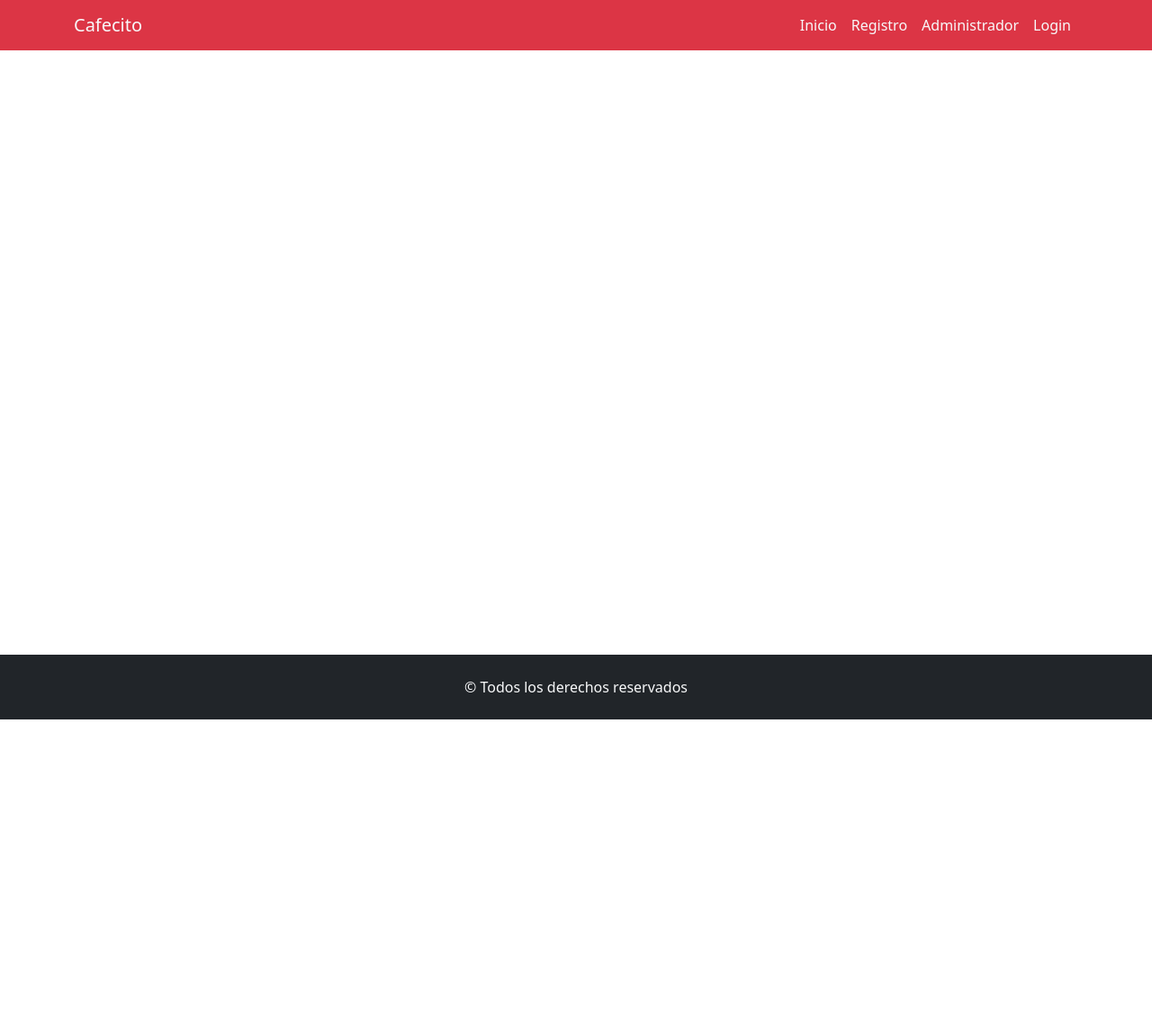
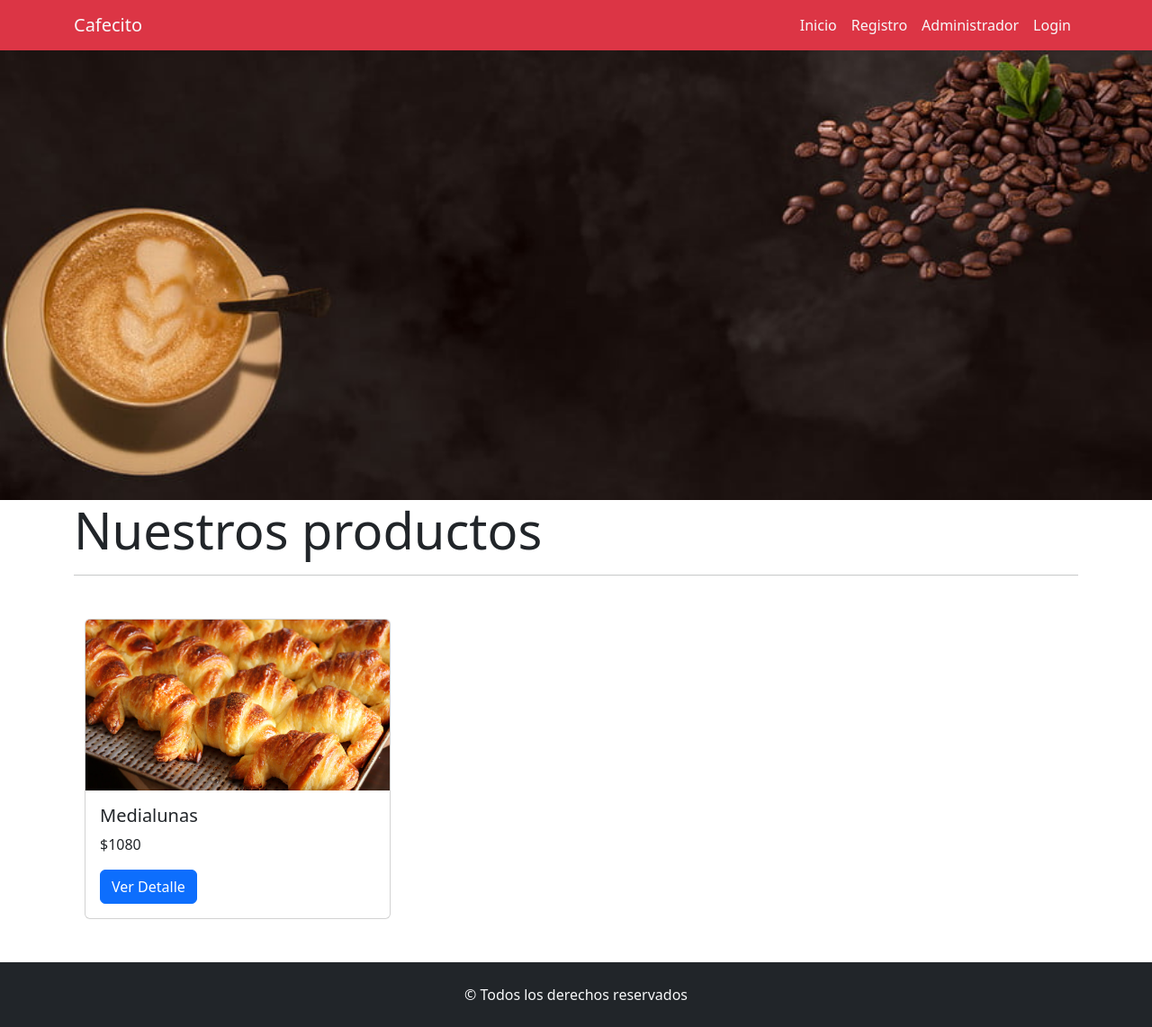
Before and after one commit to Juliancito1/CafecitoReact, a React (Vite) app: page / in a window 1280 px wide. Shown: the whole page at 90% size. Before the commit the page ends 800 px from the top, so only its background shows below. Built offline with nearby package versions, Linux system fonts and the light colour scheme.

Commit message:
Se crearon los componentes Inicio y CardProducto, se agrego la imagen del banner y de la card en assets

```diff
--- a/src/App.css
+++ b/src/App.css
@@ -7,3 +7,8 @@
 .mainPage{
     flex-grow: 1;
 }
+
+.img-Banner{
+  height: 500px;
+  object-fit: cover;
+}
--- a/src/App.jsx
+++ b/src/App.jsx
@@ -1,14 +1,16 @@
 import './App.css'
 import 'bootstrap/dist/css/bootstrap.min.css';
 import Footer from './components/common/Footer';
-import { Container } from 'react-bootstrap';
 import Menu from './components/common/Menu';
+import Inicio from './components/Inicio';
 function App() {
 
   return (
     <>
       <Menu></Menu>
-      <Container className='mainPage'></Container>
+      <section className='mainPage'>
+        <Inicio></Inicio>
+      </section>
       <Footer></Footer>
     </>
   )
--- /dev/null
+++ b/src/components/CardProducto.jsx
@@ -0,0 +1,20 @@
+import { Card, Col, Button } from 'react-bootstrap';
+
+const CardProducto = () => {
+    return (
+        <Col md={4} lg={4}>
+            <Card>
+                <Card.Img variant="top" src="src/assets/Medialunas.png"/>
+                <Card.Body>
+                    <Card.Title>Medialunas</Card.Title>
+                    <Card.Text>
+                    $1080
+                    </Card.Text>
+                    <Button variant="primary">Ver Detalle</Button>
+                </Card.Body>
+            </Card>
+        </Col>
+    );
+};
+
+export default CardProducto;
--- /dev/null
+++ b/src/components/Inicio.jsx
@@ -0,0 +1,26 @@
+import { Container, Row } from "react-bootstrap";
+import CardProducto from "./CardProducto";
+
+const Inicio = () => {
+    return (
+        <section>
+        <div>
+        <img
+          className="d-block w-100 img-Banner"
+          src="src/assets/Cafeteria-banner.png"
+          alt="Imagen cafeteria"
+        />
+        </div>
+        <Container>
+            <h2 className="display-4">Nuestros productos</h2>
+            <hr />
+            <Row className="container my-5">
+                <CardProducto></CardProducto>
+            </Row>
+        </Container>
+        </section>
+
+    );
+};
+
+export default Inicio;
```
Also changed, not shown: src/assets/Cafeteria-banner.png (added), src/assets/Medialunas.png (added).
